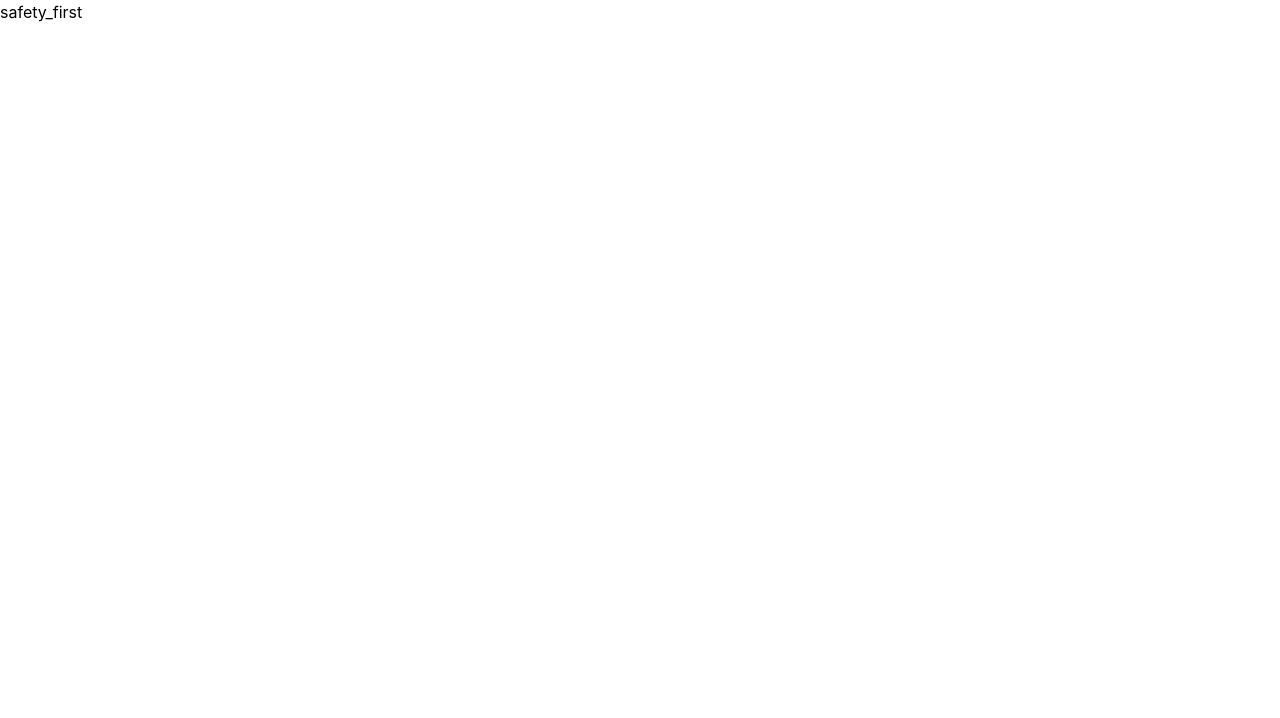
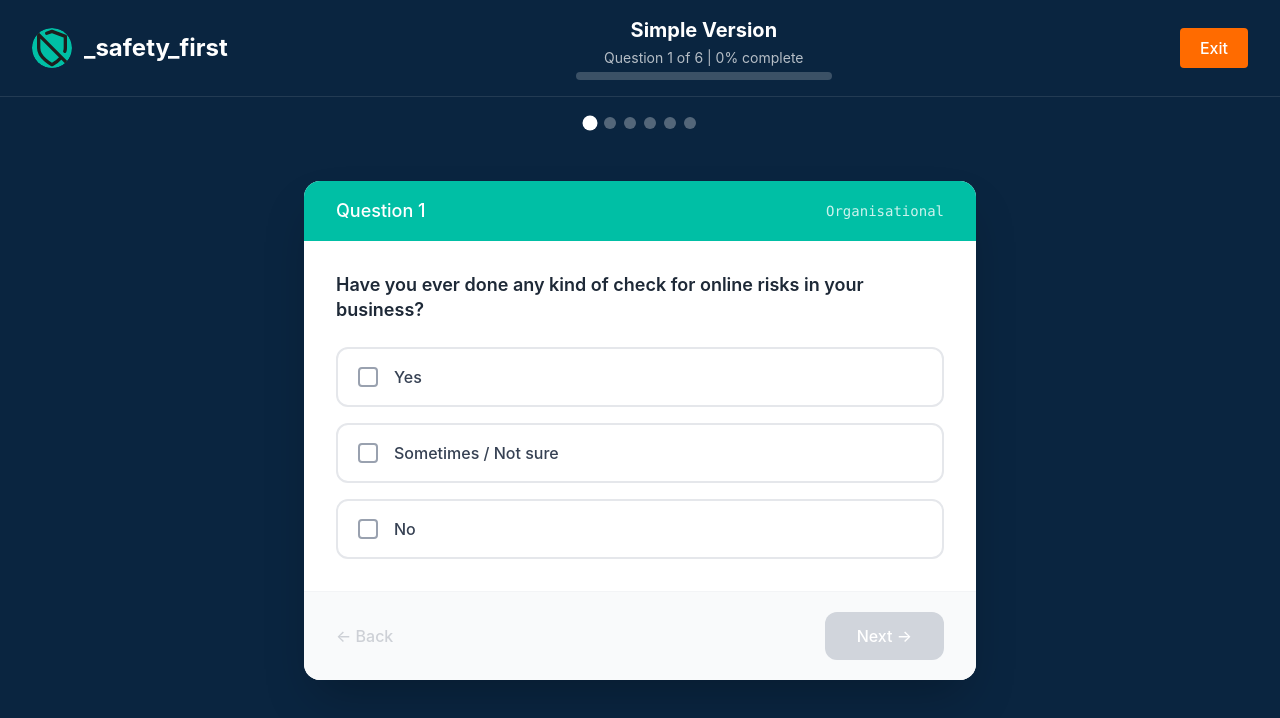
Before and after one commit to RimalRabin/safetyFirst_simpleVersion, a React (Vite) app: page / in a window 1280 px wide. Shown: the top 718 px of the page. Built offline with nearby package versions, Linux system fonts and the light colour scheme.

Commit message:
chore: remove deprecated baseUrl from tsconfig

```diff
--- a/src/App.tsx
+++ b/src/App.tsx
@@ -1,9 +1,7 @@
+import { SimpleQuestionnaire } from "@/pages/SimpleQuestionnaire"
+
 function App() {
-  return (
-    <div>
-      <h1>safety_first</h1>
-    </div>
-  )
+  return <SimpleQuestionnaire />
 }
 
 export default App
--- a/src/pages/SimpleQuestionnaire.tsx
+++ b/src/pages/SimpleQuestionnaire.tsx
@@ -1,22 +1,119 @@
 import { useState } from "react"
+import { type Question } from "@/types"
 
-const TOTAL_QUESTIONS = 10
+const placeholderQuestions: Question[] = [
+  {
+    id: "org_screen_1",
+    category: "organisational",
+    type: "screening",
+    text: "Have you ever done any kind of check for online risks in your business?",
+    options: [
+      { id: "yes", label: "Yes" },
+      { id: "sometimes", label: "Sometimes / Not sure" },
+      { id: "no", label: "No" },
+    ],
+    conditionalNext: {
+      yes: "org_screen_2a",
+      sometimes: "org_screen_2b",
+      no: "org_screen_2b",
+    },
+  },
+  {
+    id: "org_screen_2a",
+    category: "organisational",
+    type: "screening",
+    text: "Do you have any simple written rules or plan for what to do if something goes wrong online?",
+    options: [
+      { id: "yes", label: "Yes" },
+      { id: "no", label: "No" },
+    ],
+  },
+  {
+    id: "org_screen_2b",
+    category: "organisational",
+    type: "screening",
+    text: "Would it help to start with a simple list of your most important business things?",
+    options: [
+      { id: "yes", label: "Yes" },
+      { id: "no", label: "No" },
+    ],
+  },
+  {
+    id: "people_screen_1",
+    category: "people",
+    type: "screening",
+    text: "Do you have any staff, team members, or contractors who help with the business?",
+    options: [
+      { id: "yes", label: "Yes" },
+      { id: "no", label: "No (just me)" },
+    ],
+    conditionalNext: {
+      yes: "people_screen_2a",
+      no: "people_screen_2b",
+    },
+  },
+  {
+    id: "people_screen_2a",
+    category: "people",
+    type: "screening",
+    text: "Do you talk with your team about staying safe online?",
+    options: [
+      { id: "yes", label: "Yes" },
+      { id: "sometimes", label: "Sometimes" },
+      { id: "no", label: "No" },
+    ],
+  },
+  {
+    id: "people_screen_2b",
+    category: "people",
+    type: "screening",
+    text: "Do you ever work with freelancers or contractors who need access to your email, files, or systems?",
+    options: [
+      { id: "yes", label: "Yes" },
+      { id: "no", label: "No" },
+    ],
+  },
+]
 
-const answerOptions = [
-  { id: "yes",     label: "Yes — fully implemented" },
-  { id: "partial", label: "Partial — in progress or informal" },
-  { id: "no",      label: "No — not yet implemented" },
-]
+const TOTAL_QUESTIONS = placeholderQuestions.length
 
 export const SimpleQuestionnaire = (): JSX.Element => {
   const [currentIndex, setCurrentIndex] = useState<number>(0)
-  const [answers, setAnswers] = useState<Record<number, string>>({})
+  const [answers, setAnswers] = useState<Record<string, string>>({})
 
+  const currentQuestion = placeholderQuestions[currentIndex]
   const progressPercent = Math.round((currentIndex / TOTAL_QUESTIONS) * 100)
-  const selectedAnswer = answers[currentIndex] ?? ""
+  const selectedAnswer = answers[currentQuestion.id] ?? ""
 
   const handleSelectAnswer = (answerId: string) => {
-    setAnswers((prev) => ({ ...prev, [currentIndex]: answerId }))
+    setAnswers((prev) => ({ ...prev, [currentQuestion.id]: answerId }))
+  }
+
+  const handleNext = () => {
+    if (!selectedAnswer) return
+
+    // check if this question has conditional routing
+    const nextId = currentQuestion.conditionalNext?.[selectedAnswer]
+
+    if (nextId) {
+      // find the index of the next question by id
+      const nextIndex = placeholderQuestions.findIndex((q) => q.id === nextId)
+      if (nextIndex !== -1) {
+        setCurrentIndex(nextIndex)
+        return
+      }
+    }
+
+    // no conditional routing — just go to next in sequence
+    if (currentIndex < TOTAL_QUESTIONS - 1) {
+      setCurrentIndex((prev) => prev + 1)
+    }
+  }
+
+  const handleBack = () => {
+    if (currentIndex > 0) {
+      setCurrentIndex((prev) => prev - 1)
+    }
   }
 
   return (
@@ -53,14 +150,14 @@ export const SimpleQuestionnaire = (): JSX.Element => {
 
       {/* STEP DOTS */}
       <div className="flex justify-center gap-2 py-5">
-        {Array.from({ length: TOTAL_QUESTIONS }).map((_, index) => (
+        {placeholderQuestions.map((q, index) => (
           <button
-            key={index}
+            key={q.id}
             onClick={() => setCurrentIndex(index)}
             className={`w-3 h-3 rounded-full transition-all duration-200 ${
               index === currentIndex
                 ? "bg-white scale-125"
-                : answers[index]
+                : answers[q.id]
                 ? "bg-[#00bfa5]"
                 : "bg-white/30"
             }`}
@@ -78,21 +175,21 @@ export const SimpleQuestionnaire = (): JSX.Element => {
             <span className="text-white font-medium text-lg">
               Question {currentIndex + 1}
             </span>
-            <span className="text-white/80 text-sm font-mono">
-              ISO 27001
+            <span className="text-white/80 text-sm font-mono capitalize">
+              {currentQuestion.category}
             </span>
           </div>
 
-          {/* Question text — placeholder for MongoDB */}
-          <div className="px-8 pt-8 pb-6 min-h-[120px] flex items-center">
-            <p className="text-gray-300 text-base italic">
-              Question text will load from the database here...
+          {/* Question text */}
+          <div className="px-8 pt-8 pb-6 min-h-[100px]">
+            <p className="text-[#1e2937] text-lg font-semibold leading-snug">
+              {currentQuestion.text}
             </p>
           </div>
 
-          {/* ANSWER OPTIONS */}
+          {/* ANSWER OPTIONS — fully dynamic */}
           <div className="px-8 pb-8 flex flex-col gap-4">
-            {answerOptions.map((option) => {
+            {currentQuestion.options.map((option) => {
               const isSelected = selectedAnswer === option.id
               return (
                 <button
@@ -104,7 +201,6 @@ export const SimpleQuestionnaire = (): JSX.Element => {
                       : "border-gray-200 bg-white hover:border-gray-300"
                   }`}
                 >
-                  {/* Checkbox */}
                   <div className={`w-5 h-5 rounded flex-shrink-0 flex items-center justify-center border-2 transition-colors ${
                     isSelected
                       ? "bg-[#00bfa5] border-[#00bfa5]"
@@ -128,6 +224,28 @@ export const SimpleQuestionnaire = (): JSX.Element => {
             })}
           </div>
 
+          {/* NAVIGATION */}
+          <div className="px-8 py-5 bg-gray-50 border-t border-gray-100 flex items-center justify-between">
+            <button
+              onClick={handleBack}
+              disabled={currentIndex === 0}
+              className="text-gray-500 font-medium text-base disabled:opacity-30 hover:text-[#0a2540] transition-colors cursor-pointer"
+            >
+              ← Back
+            </button>
+            <button
+              onClick={handleNext}
+              disabled={!selectedAnswer}
+              className={`px-8 py-3 rounded-xl font-medium text-white text-base transition-all ${
+                selectedAnswer
+                  ? "bg-[#ff6b00] hover:bg-[#ff6b00]/90 cursor-pointer"
+                  : "bg-gray-300 cursor-not-allowed"
+              }`}
+            >
+              Next →
+            </button>
+          </div>
+
         </div>
       </main>
 
--- a/tsconfig.app.json
+++ b/tsconfig.app.json
@@ -1,6 +1,5 @@
 {
   "compilerOptions": {
-    "baseUrl": ".",
     "paths": {
       "@/*": ["./src/*"]
     },
```
